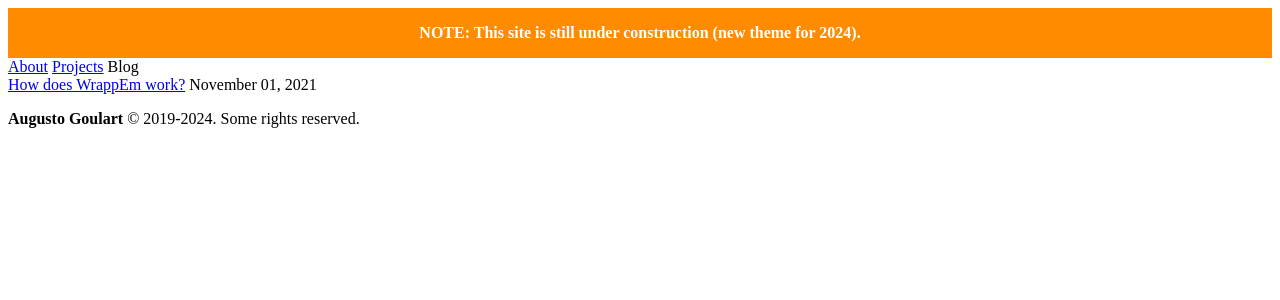
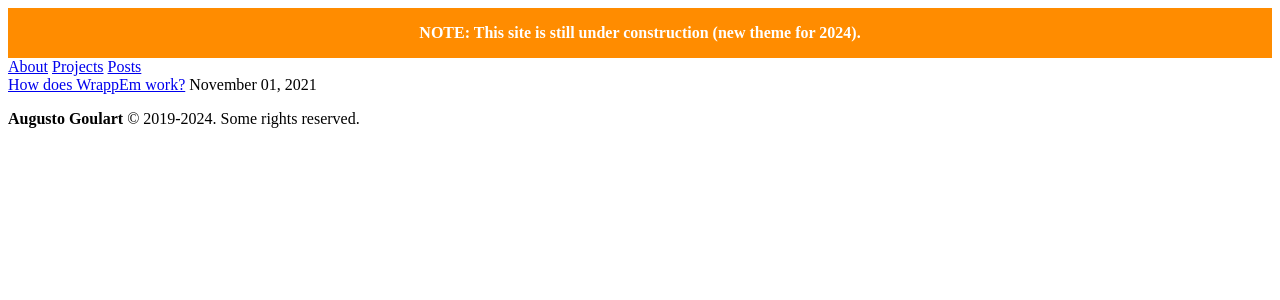
Before and after one commit to oAGoulart/oAGoulart.github.io, a Jekyll site: the page built from posts.html, in a window 1280 px wide. Shown: the top 300 px of the page. Built offline with Jekyll 4.4.1, drawn with Linux system fonts in a browser that asks for light colours.

Commit message:
Fix links

```diff
--- a/_layouts/default.html
+++ b/_layouts/default.html
@@ -22,14 +22,14 @@ layout: null
           </div>
           <div id="navbarTop" class="navbar-menu">
             <div class="navbar-end">
-              {% assign pages = "About,Projects,Blog" | split: "," %}
+              {% assign pages = "About,Projects,Posts" | split: "," %}
               {% for item in pages %}
                 {% if item == page.title %}
                   <span class="navbar-item">{{ page.title }}</span>
                 {% elsif item == "About" %}
                   <a class="navbar-item" href="/">{{ item }}</a>
                 {% else %}
-                  <a class="navbar-item" href="{{ item | downcase | prepend: '/' | append: '/' }}">{{ item }}</a>
+                  <a class="navbar-item" href="{{ item | downcase | prepend: '/' }}">{{ item }}</a>
                 {% endif %}
               {% endfor %}
               <!-- <div class="navbar-item">
```
Also changed, not shown: posts.html (renamed from blog.html).
